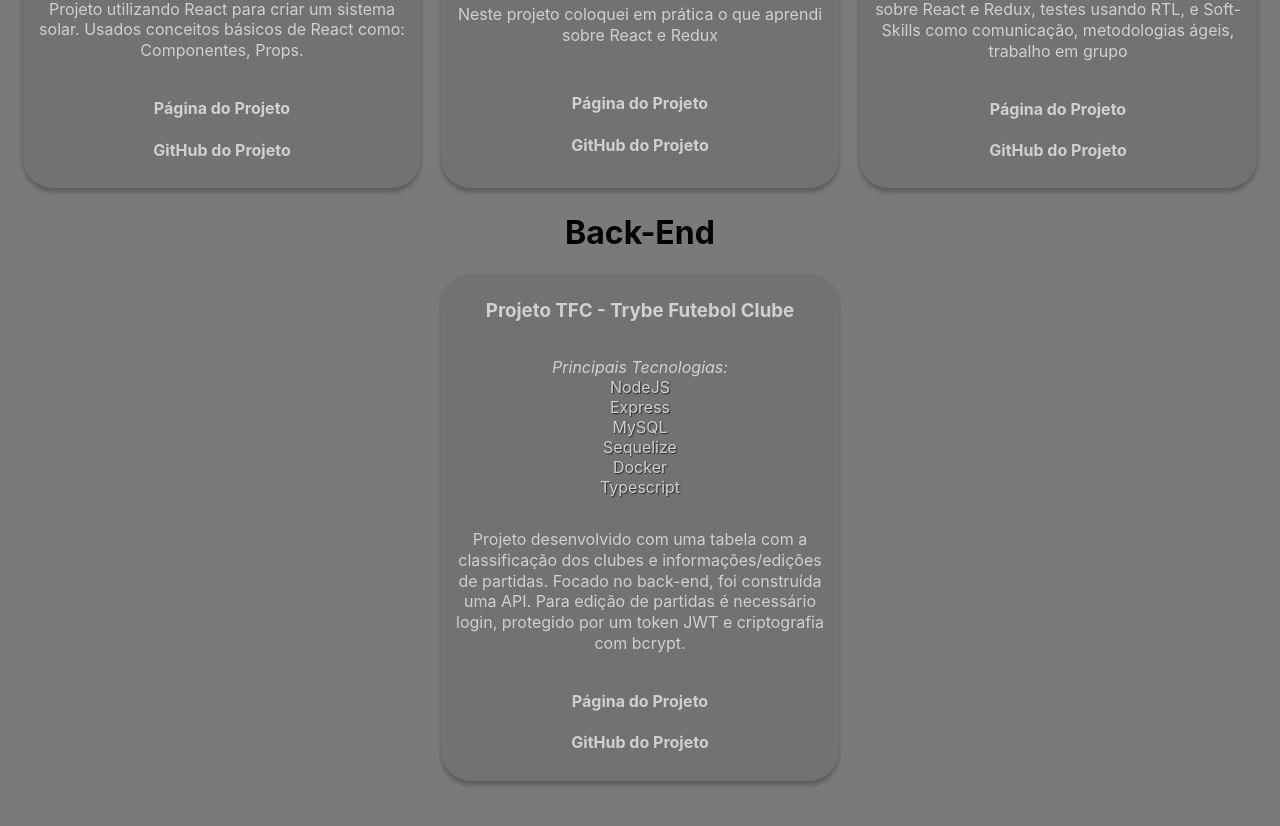
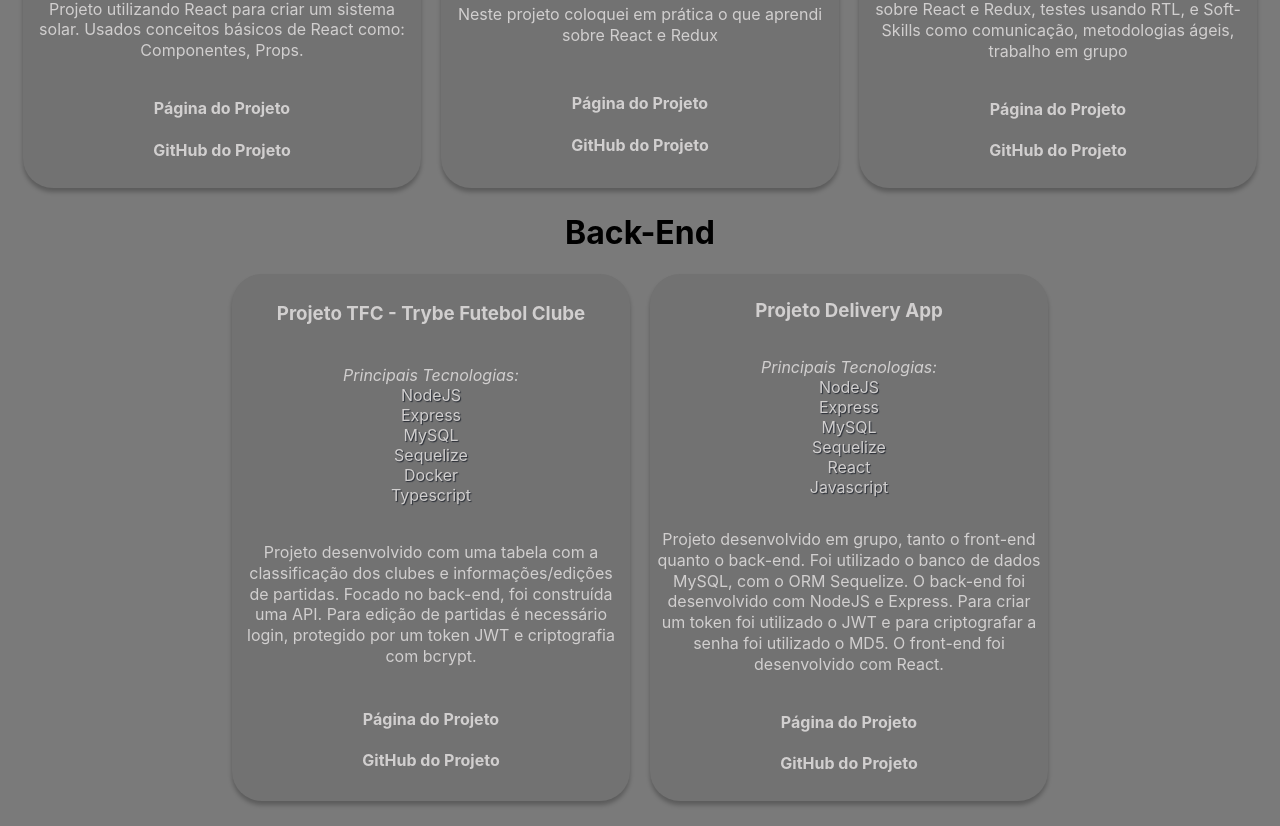
Before and after one commit to brunotomaz-dev/brunotomaz-dev.github.io, a React (Create React App) app: page /#/projects in a window 1280 px wide. Shown: the part 907-1733 px from the top of the page. Built offline with nearby package versions, Linux system fonts and the light colour scheme.

Commit message:
:sparkles: feat: Adicionado projeto app de delivery

```diff
--- a/src/data/backEnd.js
+++ b/src/data/backEnd.js
@@ -4,12 +4,23 @@ const dataBackEnd = [
     page: 'https://tfc-frontend-production-b912.up.railway.app/',
     github: 'https://github.com/brunotomaz-dev/TFC-Trybe-Futebol-Clube',
     tecnologias: ['NodeJS', 'Express', 'MySQL', 'Sequelize', 'Docker', 'Typescript'],
-    detalhes: (
+    detalhes:
       `Projeto desenvolvido com uma tabela com a classificação dos clubes
     e informações/edições de partidas. Focado no back-end, foi construída uma API.
     Para edição de partidas é necessário login, protegido por um token JWT e
-    criptografia com bcrypt.`
-    ),
+    criptografia com bcrypt.`,
+  },
+  {
+    nome: 'Projeto Delivery App',
+    page: 'https://front-end-production-4154.up.railway.app/',
+    github: 'https://github.com/brunotomaz-dev/project-delivery-app',
+    tecnologias: ['NodeJS', 'Express', 'MySQL', 'Sequelize', 'React', 'Javascript'],
+    detalhes:
+      `Projeto desenvolvido em grupo, tanto o front-end quanto o back-end.
+      Foi utilizado o banco de dados MySQL, com o ORM Sequelize.
+      O back-end foi desenvolvido com NodeJS e Express. Para criar um token foi
+      utilizado o JWT e para criptografar a senha foi utilizado o MD5.
+      O front-end foi desenvolvido com React.`,
   },
 ];
 
```
